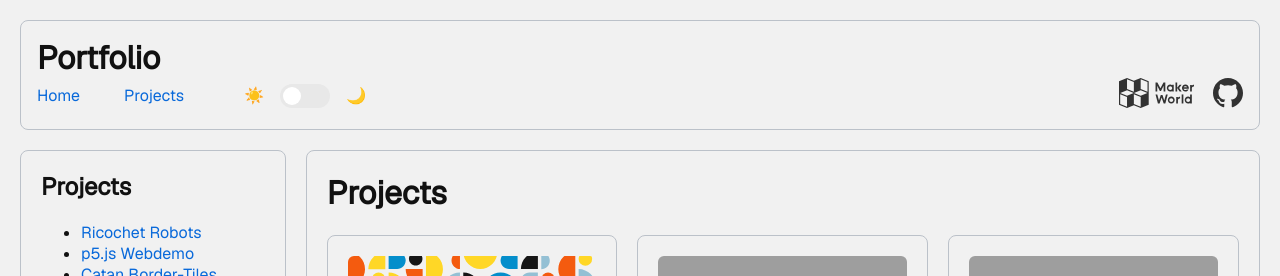
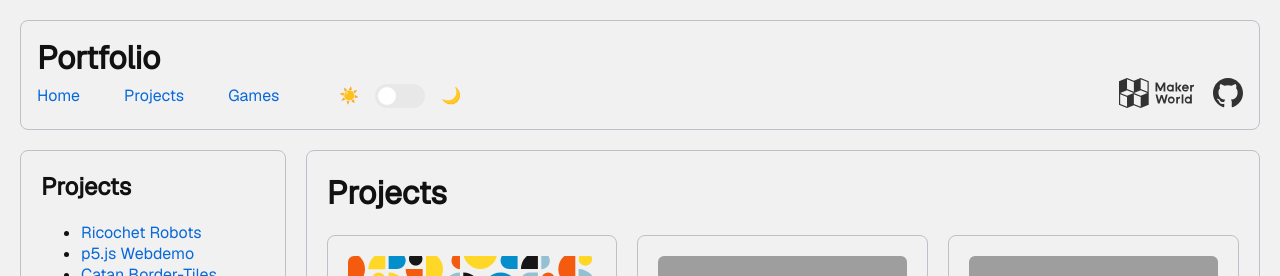
Before and after one commit to JannisElef/janniselef.github.io, a Jekyll site: the page built from projects/index.md, in a window 1280 px wide. Shown: the top 276 px of the page. Built offline with Jekyll 4.4.1, drawn with Linux system fonts in a browser that asks for light colours; a style sheet for code colours, icons or effects is not loaded; grey boxes are pictures that could not be loaded.

Commit message:
add games

```diff
--- a/_config.yml
+++ b/_config.yml
@@ -6,5 +6,8 @@
   projects:
     output: true
     permalink: /projects/:name/
+  games:
+    output: true
+    permalink: /games/:name/
 
 markdown: kramdown
--- a/_includes/header.html
+++ b/_includes/header.html
@@ -9,6 +9,7 @@
     <div class="nav-left">
       <a href="/">Home</a>
       <a href="/projects">Projects</a>
+      <a href="/games">Games</a>
     </div>
 
     <div class="nav-right">
--- a/_includes/sidebar.html
+++ b/_includes/sidebar.html
@@ -1,22 +1,71 @@
-
 <aside id="sidebar">
 
-    <h2>Projects</h2>
+    {% if page.collection == "projects" or page.url contains "/projects" %}
 
-    <ul>
+        <h2>Projects</h2>
+        <ul>
+            {% assign items = site.projects | sort: "date" | reverse %}
+            {% for item in items %}
+                <li>
+                    <a href="{{ item.url }}" class="{% if page.url == item.url %}active{% endif %}">
+                        {{ item.title }}
+                    </a>
+                </li>
+            {% endfor %}
+        </ul>
 
-        {% assign sorted_projects = site.projects | sort: "date" | reverse %}
+    {% elsif page.collection == "games" or page.url contains "/games" %}
 
-        {% for project in sorted_projects %}
+        <h2>Games</h2>
+        <ul>
+            {% assign items = site.games | sort: "date" | reverse %}
+            {% for item in items %}
+                <li>
+                    <a href="{{ item.url }}" class="{% if page.url == item.url %}active{% endif %}">
+                        {{ item.title }}
+                    </a>
+                </li>
+            {% endfor %}
+        </ul>
 
-        <li>
-            <a href="{{ project.url }}">
-                {{ project.title }}
-            </a>
-        </li>
+    {% else %}
 
-        {% endfor %}
+        <h2>Recent Activity</h2>
+        <ul>
+            {% assign all_items = site.projects | concat: site.games | sort: "date" | reverse %}
+            {% for item in all_items limit:4 %}
+                <li>
+                    <a href="{{ item.url }}" class="{% if page.url == item.url %}active{% endif %}">
+                        {{ item.title }}
+                    </a>
+                </li>
+            {% endfor %}
+        </ul>
 
-    </ul>
+        <h2>Games</h2>
+        <ul>
+            {% assign items = site.games | sort: "date" | reverse %}
+            {% for item in items %}
+                <li>
+                    <a href="{{ item.url }}" class="{% if page.url == item.url %}active{% endif %}">
+                        {{ item.title }}
+                    </a>
+                </li>
+            {% endfor %}
+        </ul>
+
+        <h2>Projects</h2>
+        <ul>
+            {% assign items = site.projects | sort: "date" | reverse %}
+            {% for item in items %}
+                <li>
+                    <a href="{{ item.url }}" class="{% if page.url == item.url %}active{% endif %}">
+                        {{ item.title }}
+                    </a>
+                </li>
+            {% endfor %}
+        </ul>
+
+    {% endif %}
 
 </aside>
```
Also changed, not shown: games/index.md (added, +18 -0 lines), index.md (+22 -1 lines).
